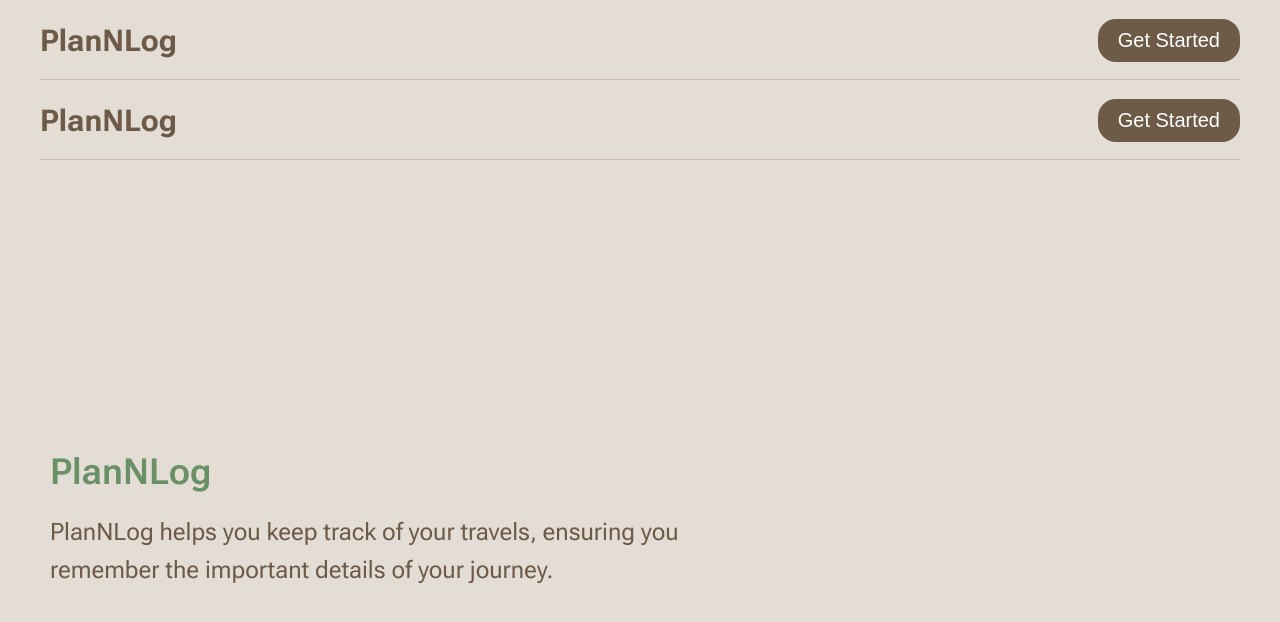
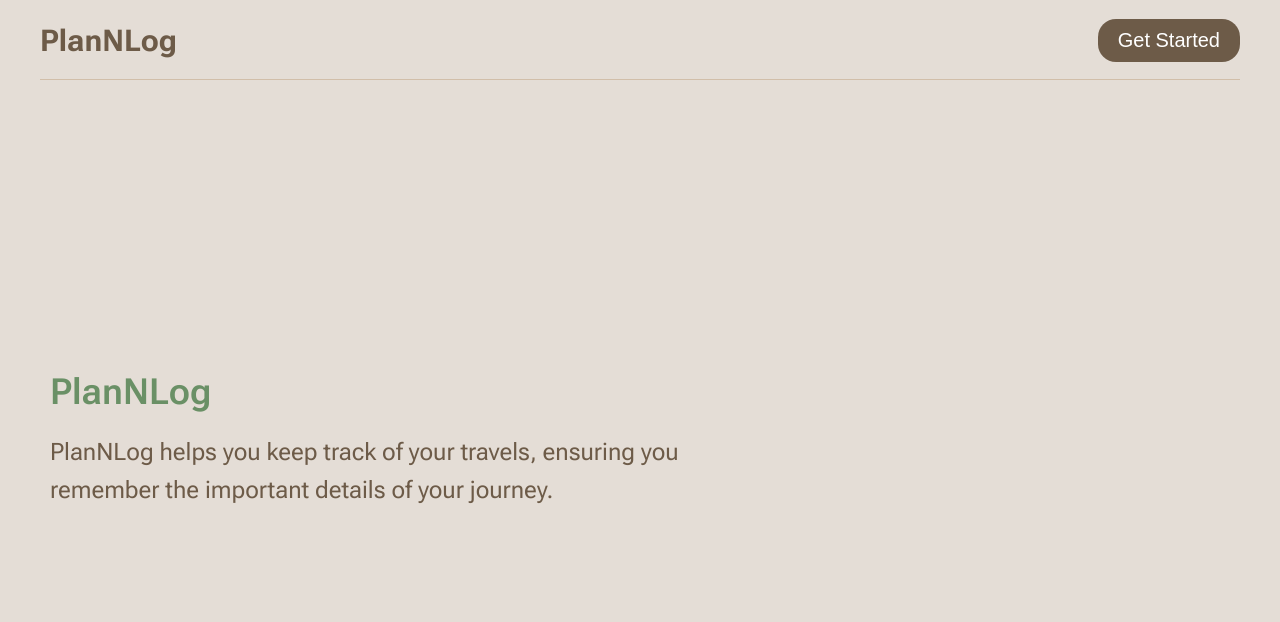
Before and after one commit to nihclil/Plan-n-Log, a Next.js app: page / in a window 1280 px wide. Shown: the top 622 px of the page. Built offline with nearby package versions, Linux system fonts and the light colour scheme; no server answers.

Commit message:
Remove duplicate Navbar

```diff
--- a/app/page.tsx
+++ b/app/page.tsx
@@ -5,15 +5,13 @@ import Navbar from "components/Navbar";
 
 export default function Home() {
   return (
-    <>
-      <Navbar />
     <Main>
       <Wrapper>
         <ProductInfo>
           <Title>PlanNLog</Title>
           <Caption>
-              PlanNLog helps you keep track of your travels, ensuring you
-              remember the important details of your journey.
+            PlanNLog helps you keep track of your travels, ensuring you remember
+            the important details of your journey.
           </Caption>
         </ProductInfo>
         <DemoContainer></DemoContainer>
@@ -37,7 +35,6 @@ export default function Home() {
         <DemoContainer></DemoContainer>
       </Wrapper>
     </Main>
-    </>
   );
 }
 
--- a/app/trips/[slug]/write/page.jsx
+++ b/app/trips/[slug]/write/page.jsx
@@ -78,8 +78,6 @@ export default function Home({ params }) {
   }
 
   return (
-    <>
-      <NavBar />
     <Main>
       <Container>
         {tripDetails && (
@@ -109,7 +107,6 @@ export default function Home({ params }) {
         <SaveButton onClick={saveData}>Save</SaveButton>
       </SaveButtonContainer>
     </Main>
-    </>
   );
 }
 
```
Lines whose indentation alone changed are shown as unchanged.
